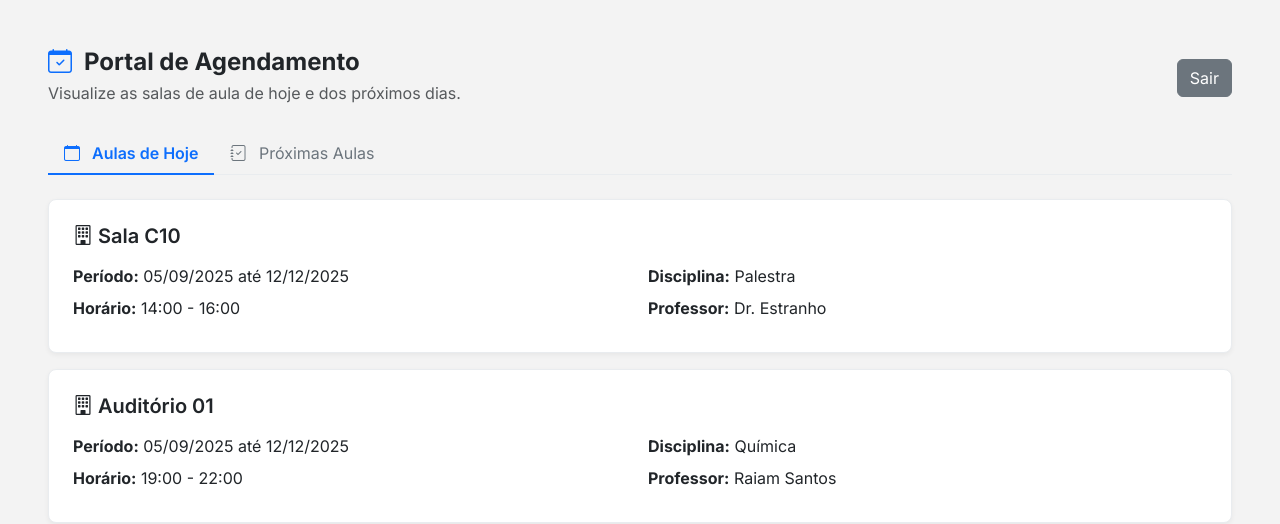
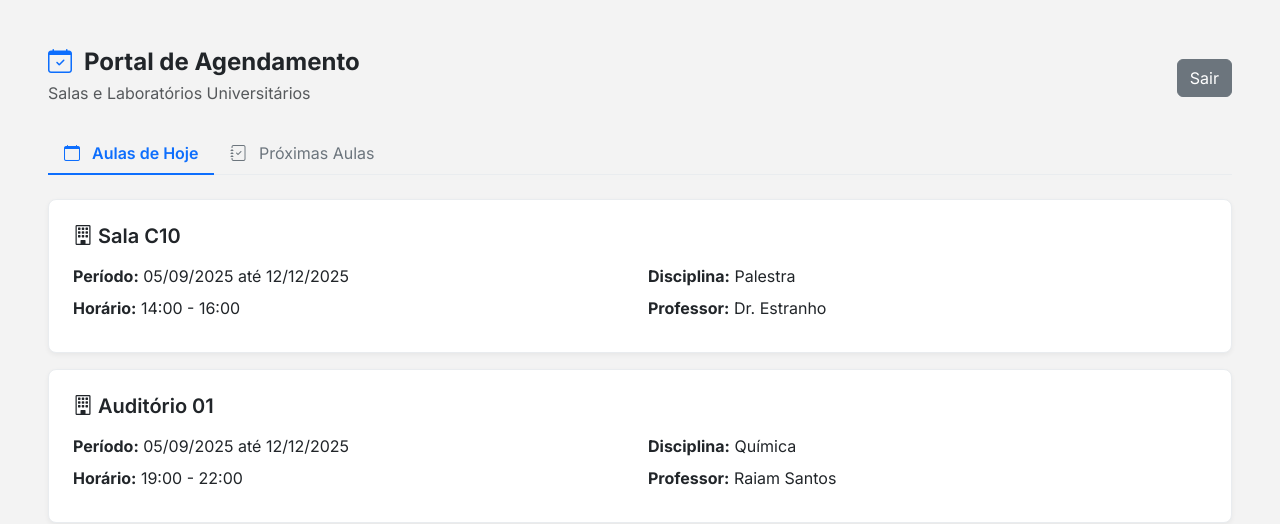
Before and after one commit to ericdalaporta/sistema-gerenciamento-salas, a plain HTML site: page aluno.html in a window 1280 px wide. Drawn offline with nearby package versions, Linux system fonts and the light colour scheme.

Commit message:
Atualizar o aluno.html

```diff
--- a/aluno.html
+++ b/aluno.html
@@ -24,7 +24,7 @@
                 <h4 class="mb-1 fw-bold d-flex align-items-center">
                     <i class="bi bi-calendar-check text-primary icon-space"></i> Portal de Agendamento
                 </h4>
-                <p class="text-muted mb-1 mb-md-1">Visualize as salas de aula de hoje e dos próximos dias.</p>
+                <p class="text-muted mb-1 mb-md-1">Salas e Laboratórios Universitários</p>
             </div>
             <div class="d-none d-md-block">
                 <a href="index.html" class="btn btn-secondary">Sair</a>
```
